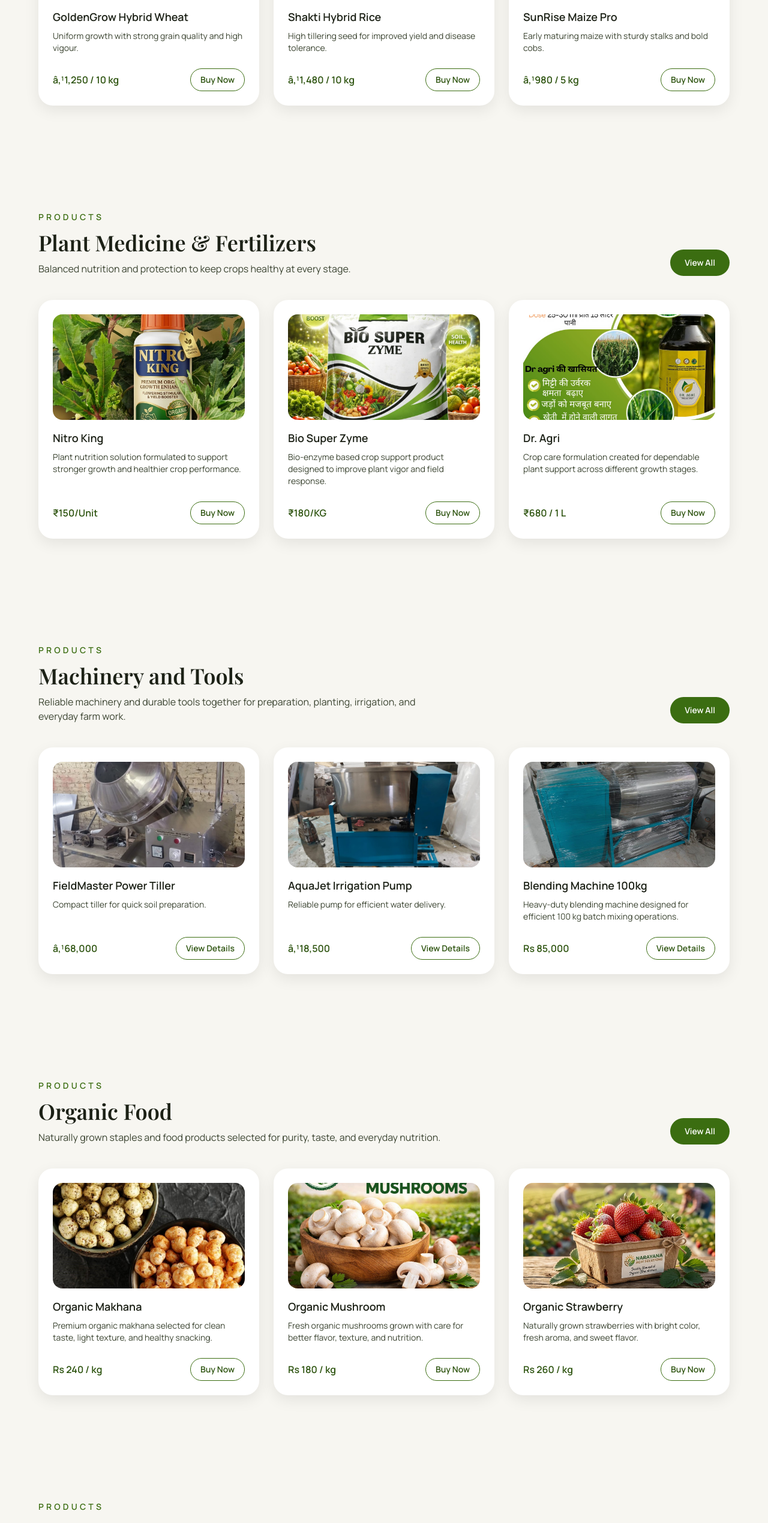
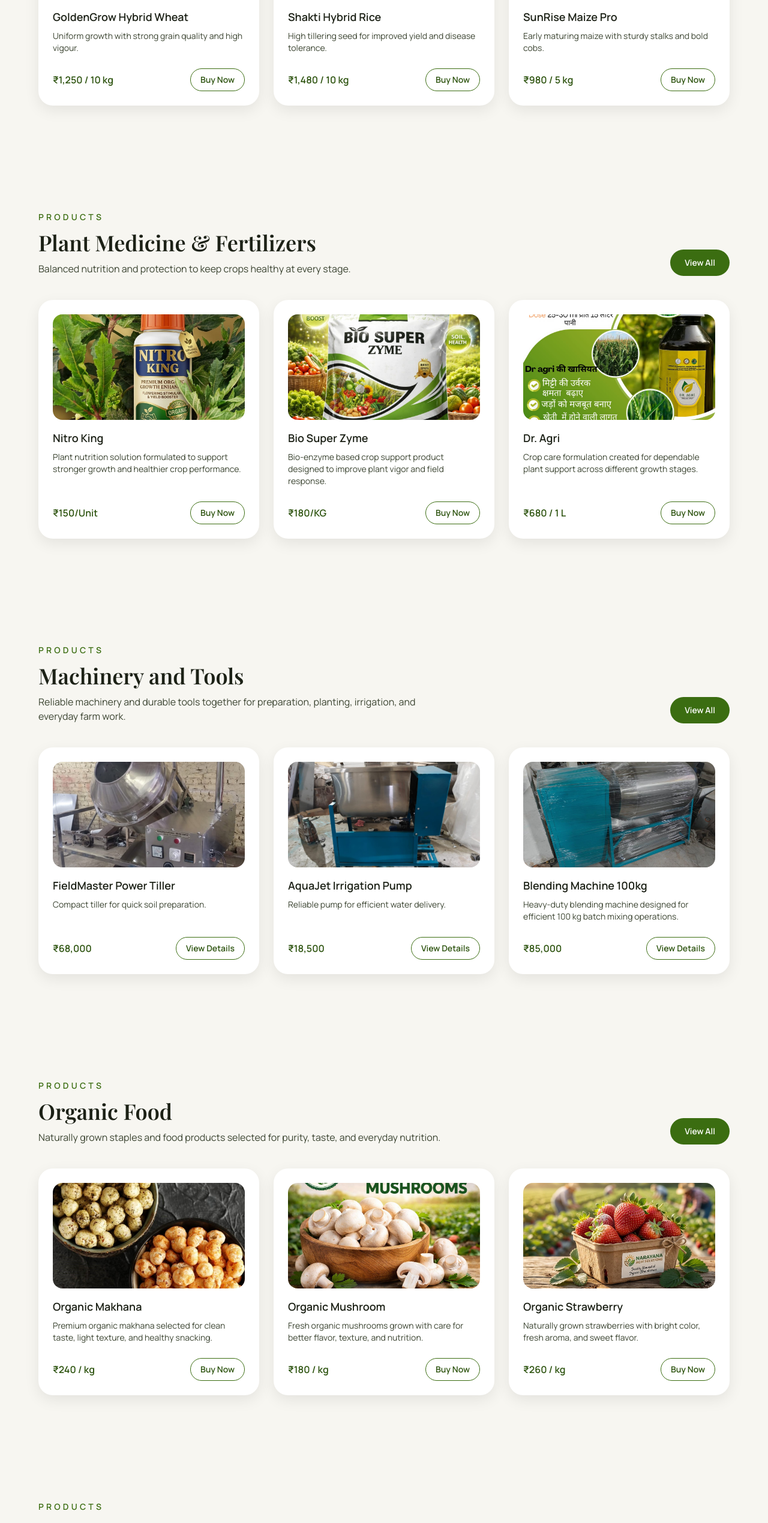
Before and after one commit to wasimfaiz/narayanagri, a Next.js app: page / in a window 1280 px wide. Shown: the part 4585-7124 px from the top of the page at 60% size. Built offline with nearby package versions, Linux system fonts and the light colour scheme; a web font is replaced by a local one.

Commit message:
updated price

```diff
--- a/app/data/products.ts
+++ b/app/data/products.ts
@@ -9,42 +9,42 @@
   {
     name: "GoldenGrow Hybrid Wheat",
     description: "Uniform growth with strong grain quality and high vigour.",
-    price: "â‚¹1,250 / 10 kg",
+    price: "₹1,250 / 10 kg",
     image:
       "https://images.unsplash.com/photo-1500937386664-56d1dfef3854?q=80&w=1200&auto=format&fit=crop",
   },
   {
     name: "Shakti Hybrid Rice",
     description: "High tillering seed for improved yield and disease tolerance.",
-    price: "â‚¹1,480 / 10 kg",
+    price: "₹1,480 / 10 kg",
     image:
       "https://images.unsplash.com/photo-1523741543316-beb7fc7023d8?q=80&w=1200&auto=format&fit=crop",
   },
   {
     name: "SunRise Maize Pro",
     description: "Early maturing maize with sturdy stalks and bold cobs.",
-    price: "â‚¹980 / 5 kg",
+    price: "₹980 / 5 kg",
     image:
       "https://images.unsplash.com/photo-1501004318641-b39e6451bec6?q=80&w=1200&auto=format&fit=crop",
   },
   {
     name: "FreshLeaf Vegetable Mix",
     description: "Balanced seasonal pack for kitchen gardens and small plots.",
-    price: "â‚¹450 / pack",
+    price: "₹450 / pack",
     image:
       "https://images.unsplash.com/photo-1464226184884-fa280b87c399?q=80&w=1200&auto=format&fit=crop",
   },
   {
     name: "GreenGold Hybrid Bajra",
     description: "Drought-tolerant seed ideal for semi-arid regions.",
-    price: "â‚¹720 / 10 kg",
+    price: "₹720 / 10 kg",
     image:
       "https://images.unsplash.com/photo-1471193945509-9ad0617afabf?q=80&w=1200&auto=format&fit=crop",
   },
   {
     name: "VitalVeg Tomato Prime",
     description: "Firm fruit, strong yield, and longer shelf life.",
-    price: "â‚¹600 / 100 g",
+    price: "₹600 / 100 g",
     image:
       "https://images.unsplash.com/photo-1567306226416-28f0efdc88ce?q=80&w=1200&auto=format&fit=crop",
   },
@@ -81,53 +81,53 @@
   {
     name: "FieldMaster Power Tiller",
     description: "Compact tiller for quick soil preparation.",
-    price: "â‚¹68,000",
+    price: "₹68,000",
     image: "/images/product-img/roster-machine.jpeg",
   },
   {
     name: "AquaJet Irrigation Pump",
     description: "Reliable pump for efficient water delivery.",
-    price: "â‚¹18,500",
+    price: "₹18,500",
     image: "/images/product-img/roaster.jpeg",
   },
   {
     name: "Blending Machine 100kg",
     description: "Heavy-duty blending machine designed for efficient 100 kg batch mixing operations.",
-    price: "Rs 85,000",
+    price: "₹85,000",
     image: "/images/product-img/Blending Machine 100kg.jpeg",
   },
   {
     name: "ProSpray Boom Sprayer",
     description: "Uniform spray coverage for large plots.",
-    price: "â‚¹12,900",
+    price: "₹12,900",
     image:
       "https://images.unsplash.com/photo-1500530855697-b586d89ba3ee?q=80&w=1200&auto=format&fit=crop",
   },
   {
     name: "HarvestMate Mini Harvester",
     description: "Cuts and gathers crops with minimal grain loss.",
-    price: "â‚¹1,95,000",
+    price: "₹1,95,000",
     image:
       "https://images.unsplash.com/photo-1504384308090-c894fdcc538d?q=80&w=1200&auto=format&fit=crop",
   },
   {
     name: "TorqueDrive Cultivator",
     description: "Multi-purpose cultivator for weeding and aeration.",
-    price: "â‚¹24,500",
+    price: "₹24,500",
     image:
       "https://images.unsplash.com/photo-1500534314209-a25ddb2bd429?q=80&w=1200&auto=format&fit=crop",
   },
   {
     name: "SeedPro Planter",
     description: "Consistent seed spacing for even germination.",
-    price: "â‚¹32,000",
+    price: "₹32,000",
     image:
       "https://images.unsplash.com/photo-1472220625704-91e1462799b2?q=80&w=1200&auto=format&fit=crop",
   },
   {
     name: "Agri-Roaster",
     description: "A specialized roaster for various agricultural products.",
-    price: "â‚¹45,000",
+    price: "₹45,000",
     image: "/images/product-img/roaster.jpeg",
   },
 ];
@@ -136,42 +136,42 @@
   {
     name: "Heavy-Duty Shovel",
     description: "Strong steel blade for digging and leveling.",
-    price: "â‚¹650",
+    price: "₹650",
     image:
       "https://images.unsplash.com/photo-1492496913980-501348b61469?q=80&w=1200&auto=format&fit=crop",
   },
   {
     name: "Precision Pruning Set",
     description: "Clean cuts for healthy orchard maintenance.",
-    price: "â‚¹950",
+    price: "₹950",
     image:
       "https://images.unsplash.com/photo-1455587734955-081b22074882?q=80&w=1200&auto=format&fit=crop",
   },
   {
     name: "RainMist Sprinkler Kit",
     description: "Easy-install sprinkler set for uniform irrigation.",
-    price: "â‚¹1,200",
+    price: "₹1,200",
     image:
       "https://images.unsplash.com/photo-1504309092620-4d0ec726efa4?q=80&w=1200&auto=format&fit=crop",
   },
   {
     name: "GripMax Hand Trowel",
     description: "Comfortable grip with rust-resistant finish.",
-    price: "â‚¹220",
+    price: "₹220",
     image:
       "https://images.unsplash.com/photo-1444393907314-689b6cf40d05?q=80&w=1200&auto=format&fit=crop",
   },
   {
     name: "CropCare Weeding Hoe",
     description: "Lightweight hoe for fast weeding.",
-    price: "â‚¹480",
+    price: "₹480",
     image:
       "https://images.unsplash.com/photo-1472141521881-95d0e87e2e39?q=80&w=1200&auto=format&fit=crop",
   },
   {
     name: "Harvest Basket Pro",
     description: "Durable basket for easy crop handling.",
-    price: "â‚¹320",
+    price: "₹320",
     image:
       "https://images.unsplash.com/photo-1471193945509-9ad0617afabf?q=80&w=1200&auto=format&fit=crop",
   },
@@ -181,19 +181,19 @@
   {
     name: "Organic Makhana",
     description: "Premium organic makhana selected for clean taste, light texture, and healthy snacking.",
-    price: "Rs 240 / kg",
+    price: "₹240 / kg",
     image: "/images/product-img/organic-img/organic-makhana.jpeg",
   },
   {
     name: "Organic Mushroom",
     description: "Fresh organic mushrooms grown with care for better flavor, texture, and nutrition.",
-    price: "Rs 180 / kg",
+    price: "₹180 / kg",
     image: "/images/product-img/organic-img/organic-mashroom.jpeg",
   },
   {
     name: "Organic Strawberry",
     description: "Naturally grown strawberries with bright color, fresh aroma, and sweet flavor.",
-    price: "Rs 260 / kg",
+    price: "₹260 / kg",
     image: "/images/product-img/organic-img/organic-strawberry.jpeg",
   },
 ];
@@ -202,19 +202,19 @@
   {
     name: "Classic Indoor Bonsai",
     description: "A compact decorative bonsai ideal for homes, desks, and reception spaces.",
-    price: "Rs 1,250",
+    price: "₹1,250",
     image: "/images/product-img/bonsai-img/bonsai1.jpeg",
   },
   {
     name: "Premium Garden Bonsai",
     description: "A carefully shaped bonsai with a rich canopy for balconies and garden corners.",
-    price: "Rs 1,850",
+    price: "₹1,850",
     image: "/images/product-img/bonsai-img/bonsai2.jpeg",
   },
   {
     name: "Miniature Artistic Bonsai",
     description: "An elegant small-format bonsai grown for visual appeal and easy maintenance.",
-    price: "Rs 980",
+    price: "₹980",
     image: "/images/product-img/bonsai-img/bonsai3.jpeg",
   },
 ];
```
